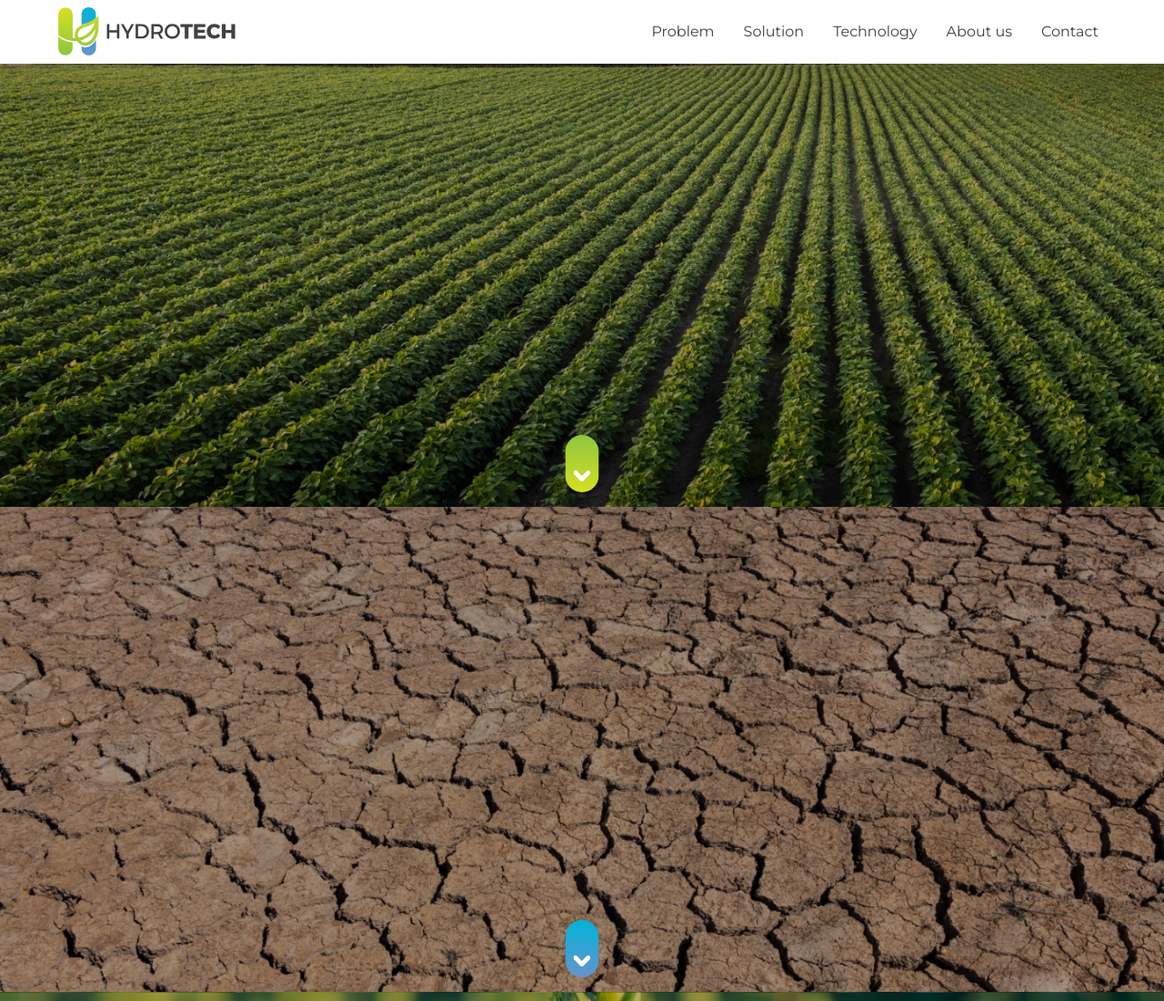
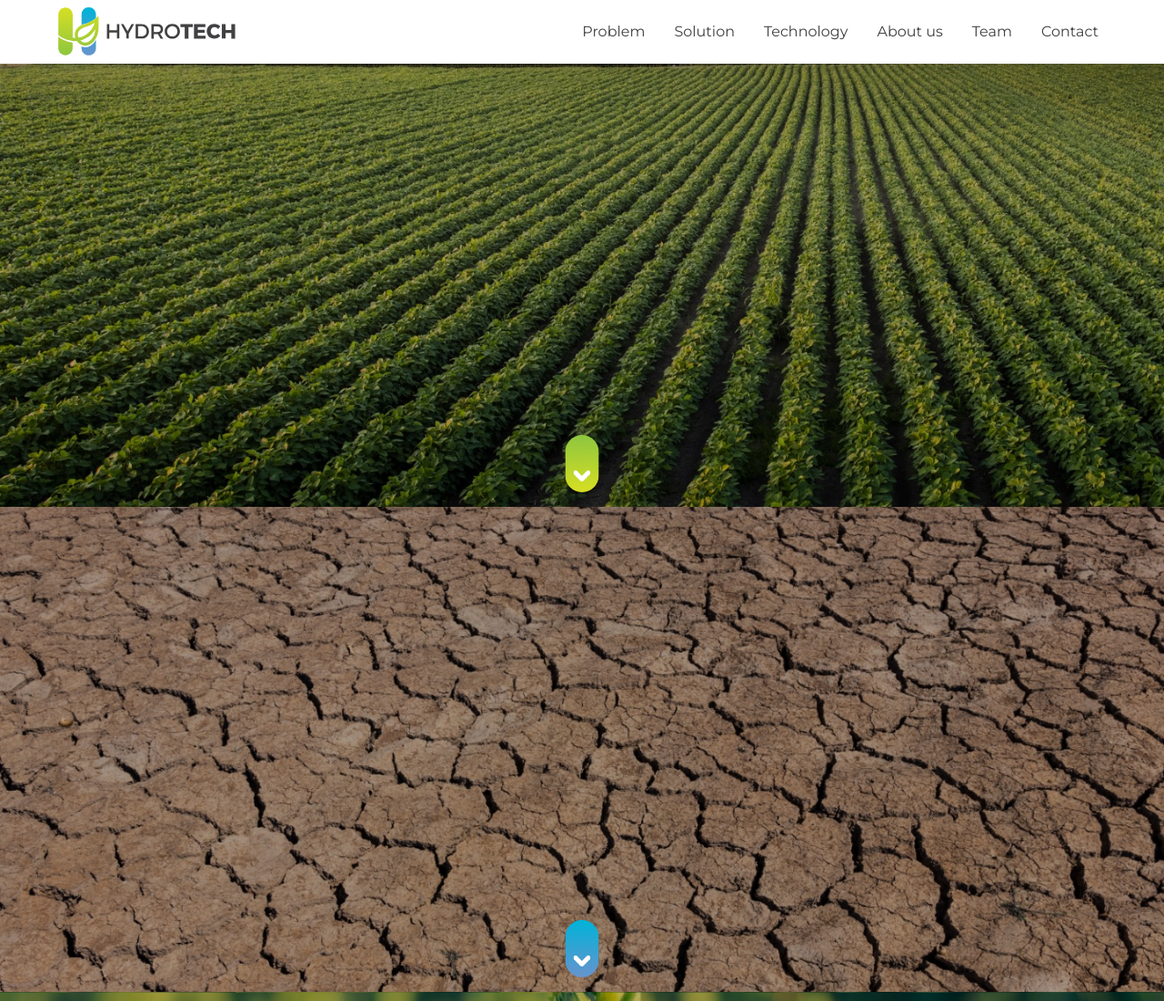
Before and after one commit to emendelski/pl-hydrotech, a website: page index.html in a window 1280 px wide. Shown: the top 1100 px of the page at 91% size. Drawn offline with nearby package versions, Linux system fonts and the light colour scheme; files that its build step writes are made by us from their sources; files whose address does not match are found by name.

Commit message:
Team in menu

```diff
--- a/index.html
+++ b/index.html
@@ -106,6 +106,9 @@
           </li>
           <li class="nav__item">
             <a class="nav__link" data-menuanchor="about" href="#about">About us</a>
+          </li>
+          <li class="nav__item">
+            <a class="nav__link" data-menuanchor="team" href="#team">Team</a>
           </li>
           <li class="nav__item">
             <a class="nav__link" data-menuanchor="contact" href="#contact">Contact</a>
```
